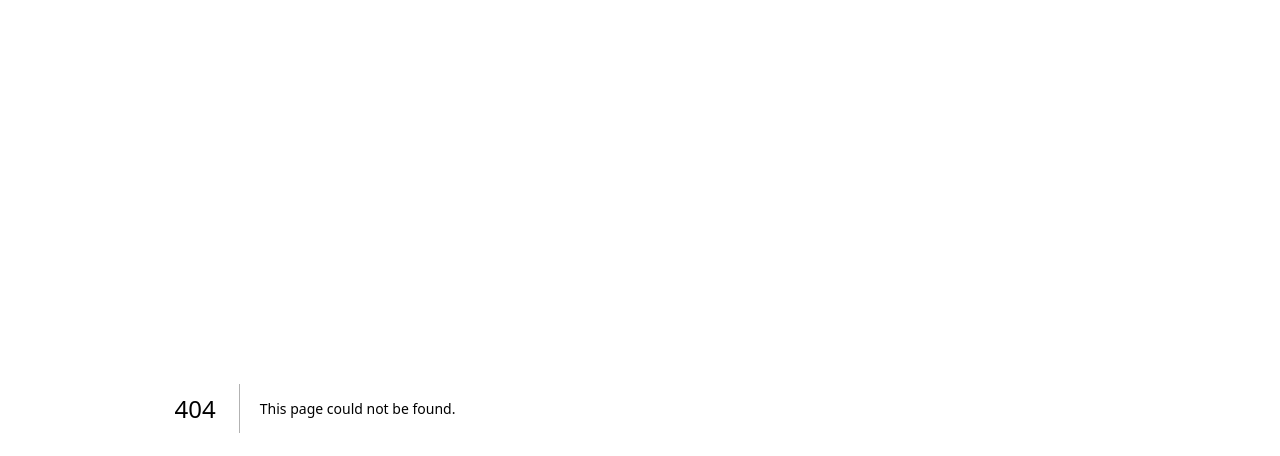
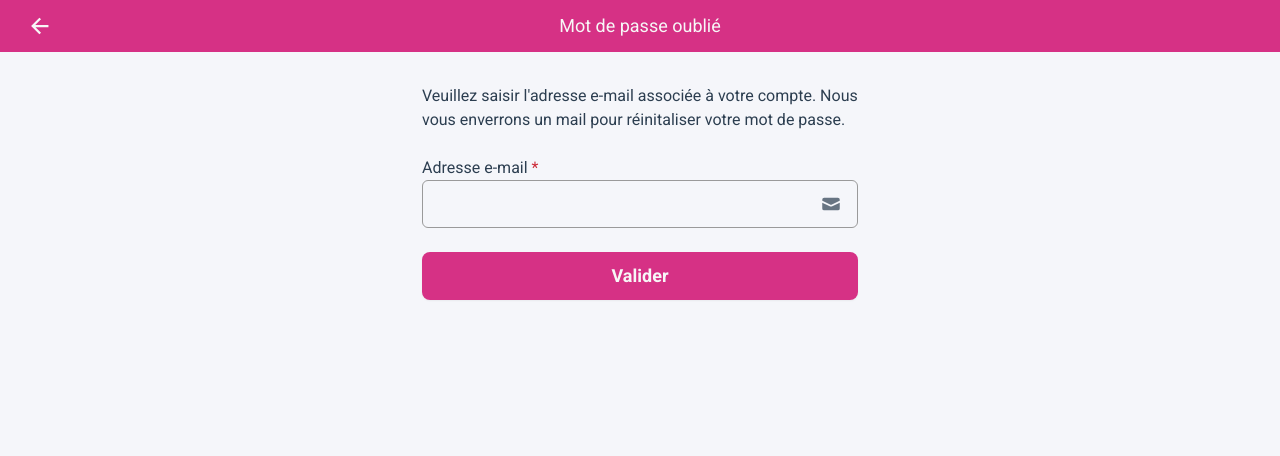
Before and after one commit to btkdevkh/rosa-pwa, a Next.js app: page /forgetPassword in a window 1280 px wide. Before the commit this address had no page. Shown: the top 456 px of the page. Built offline with nearby package versions, Linux system fonts and the light colour scheme.

Commit message:
feat: :lipstick: Add forget password page & working on UI

```diff
--- /dev/null
+++ b/app/components/Loader.tsx
@@ -0,0 +1,9 @@
+const Loader = () => {
+  return (
+    <div className="text-center">
+      <span className="loading loading-dots loading-lg"></span>
+    </div>
+  );
+};
+
+export default Loader;
--- /dev/null
+++ b/app/components/Navbar.tsx
@@ -0,0 +1,38 @@
+import Link from "next/link";
+
+type NavbarProps = {
+  title: string;
+  url: string;
+};
+
+const Navbar = ({ title, url }: NavbarProps) => {
+  return (
+    <div className="bg-primary text-txton3 px-7 py-3">
+      <div className="flex items-center">
+        <Link href={url}>
+          <svg
+            xmlns="http://www.w3.org/2000/svg"
+            width="1.5em"
+            height="1.5em"
+            viewBox="0 0 512 512"
+          >
+            <path
+              fill="none"
+              stroke="currentColor"
+              strokeLinecap="square"
+              strokeMiterlimit="10"
+              strokeWidth="48"
+              d="M244 400L100 256l144-144M120 256h292"
+            />
+          </svg>
+        </Link>
+
+        <div className="text-lg text-center mr-6 flex-1">
+          <span className="text-left">{title}</span>
+        </div>
+      </div>
+    </div>
+  );
+};
+
+export default Navbar;
--- /dev/null
+++ b/app/forgetPassword/page.tsx
@@ -0,0 +1,105 @@
+"use client";
+
+import { FormEvent, useEffect, useState } from "react";
+import Navbar from "../components/Navbar";
+import { useRouter } from "next/navigation";
+import toastError from "../helpers/notifications/toastError";
+
+const ForgetPassword = () => {
+  const router = useRouter();
+
+  const [email, setEmail] = useState("");
+  const [inputErrors, setInputErrors] = useState<{ email: string } | null>(
+    null
+  );
+
+  const handleSubmit = (e: FormEvent<HTMLFormElement>) => {
+    e.preventDefault();
+    setInputErrors(null);
+
+    const emailRegex =
+      /^[a-zA-Z0-9._%+-]+@[a-zA-Z0-9.-]+\.(com|org|net|edu|gov|io|info|biz|co|us|uk|de|fr|ca|au|in)$/;
+
+    // Email validation
+    if (!email || (email && !emailRegex.test(email))) {
+      return setInputErrors(
+        o =>
+          ({
+            ...o,
+            email: "Veuillez saisir une adresse e-mail valide",
+          } as { email: string })
+      );
+    }
+    if (email && email != "bunthoeun.kong@greenshield.fr") {
+      return setInputErrors(
+        o =>
+          ({
+            ...o,
+            email: "Cet identifiant n’existe pas",
+          } as { email: string })
+      );
+    }
+
+    // OK, process to firebase stuff & redirect user to login
+    router.push("/login?reset=ok");
+  };
+
+  // Confirm errors input
+  useEffect(() => {
+    if (inputErrors) {
+      toastError(inputErrors.email, "error-email");
+    }
+  }, [inputErrors]);
+
+  return (
+    <>
+      <Navbar title="Mot de passe oublié" url="/login" />
+
+      <div className="container">
+        <p>
+          Veuillez saisir l&apos;adresse e-mail associée à votre compte. Nous
+          vous enverrons un mail pour réinitaliser votre mot de passe.
+        </p>
+
+        <br />
+
+        <form className="w-full" onSubmit={handleSubmit}>
+          <div className="w-full mx-auto">
+            <label>
+              Adresse e-mail <span className="text-error">*</span>
+            </label>
+            <label className="input input-primary border-txton2 flex items-center gap-2 bg-background rounded-md">
+              <input
+                // required
+                type="text"
+                className="grow"
+                value={email}
+                onChange={e => setEmail(e.target.value)}
+              />
+
+              <svg
+                xmlns="http://www.w3.org/2000/svg"
+                viewBox="0 0 16 16"
+                fill="currentColor"
+                className="h-5 w-5 opacity-70"
+              >
+                <path d="M2.5 3A1.5 1.5 0 0 0 1 4.5v.793c.026.009.051.02.076.032L7.674 8.51c.206.1.446.1.652 0l6.598-3.185A.755.755 0 0 1 15 5.293V4.5A1.5 1.5 0 0 0 13.5 3h-11Z" />
+                <path d="M15 6.954 8.978 9.86a2.25 2.25 0 0 1-1.956 0L1 6.954V11.5A1.5 1.5 0 0 0 2.5 13h11a1.5 1.5 0 0 0 1.5-1.5V6.954Z" />
+              </svg>
+            </label>
+
+            <br />
+
+            <div>
+              <button className="btn bg-primary w-full border-none text-txton3 text-lg hover:bg-primary">
+                Valider
+              </button>
+            </div>
+          </div>
+        </form>
+      </div>
+    </>
+  );
+};
+
+export default ForgetPassword;
--- a/app/globals.css
+++ b/app/globals.css
@@ -5,21 +5,44 @@
 :root {
   --background: #f5f6fa;
   --foreground: #2c3e50;
+  --toastify-icon-color-success: #4a8d4e !important;
+  --toastify-icon-color-error: #cc2936 !important;
 }
 
 body {
   color: var(--foreground);
   background: var(--background);
-  max-width: 1440px;
-  margin: auto;
+  max-width: 100%;
+  margin: 0 auto;
+}
+
+.container {
+  padding: 2rem;
 }
 
 img {
   width: auto; /* Maintains aspect ratio */
 }
 
-@media screen and (min-width: 720px) {
-  body {
-    max-width: 630px;
+/* React toastify */
+.center-toast-container {
+  width: 100% !important;
+  padding: 1rem !important;
+}
+.center-toast {
+  max-width: 435px;
+  margin: 0 auto !important;
+}
+
+@media screen and (min-width: 500px) {
+  .container {
+    max-width: 500px;
+    margin: 0 auto;
   }
 }
+
+@layer components {
+  .input:focus-within {
+    @apply ring-0 outline-none; /* Removes the ring and default outline */
+  }
+}
--- /dev/null
+++ b/app/helpers/notifications/toastError.ts
@@ -0,0 +1,14 @@
+import { toast } from "react-toastify";
+
+const toastError = (msg: string, msgID: string) => {
+  return toast.error(msg, {
+    toastId: msgID,
+    position: "bottom-center",
+    hideProgressBar: true,
+    style: {
+      borderLeft: "0.3rem solid #CC2936",
+    },
+  });
+};
+
+export default toastError;
--- /dev/null
+++ b/app/helpers/notifications/toastSuccess.ts
@@ -0,0 +1,14 @@
+import { toast } from "react-toastify";
+
+const toastSuccess = (msg: string, msgID: string) => {
+  return toast.success(msg, {
+    toastId: msgID,
+    position: "bottom-center",
+    hideProgressBar: true,
+    style: {
+      borderLeft: "0.3rem solid #4A8D4E",
+    },
+  });
+};
+
+export default toastSuccess;
--- a/app/layout.tsx
+++ b/app/layout.tsx
@@ -1,5 +1,7 @@
 import type { Metadata, Viewport } from "next";
 import { Roboto } from "next/font/google";
+import { ToastContainer } from "react-toastify";
+import "react-toastify/dist/ReactToastify.css";
 import "./globals.css";
 
 const roboto = Roboto({
@@ -44,7 +46,13 @@ export default function RootLayout({
   return (
     <html lang="en">
       <body className={roboto.className}>
-        <div className="mx-5 my-2">{children}</div>
+        {children}
+
+        {/* Toast */}
+        <ToastContainer
+          className="center-toast-container"
+          toastClassName="center-toast"
+        />
       </body>
     </html>
   );
--- a/app/login/page.tsx
+++ b/app/login/page.tsx
@@ -2,13 +2,34 @@
 
 import Image from "next/image";
 import Link from "next/link";
-import { FormEvent, useState } from "react";
+import { FormEvent, useEffect, useState, Suspense } from "react";
+import toastSuccess from "../helpers/notifications/toastSuccess";
+import { useRouter, useSearchParams } from "next/navigation";
+import toastError from "../helpers/notifications/toastError";
+import Loader from "../components/Loader";
+
+type LoginInfosType = {
+  email: string;
+  password: string;
+};
 
 const Login = () => {
+  const router = useRouter();
+  const searchParams = useSearchParams();
+  const reset_pass = searchParams.get("reset");
+
   const [email, setEmail] = useState("");
   const [password, setPassword] = useState("");
   const [seePassword, setSeePassword] = useState(false);
   const [inputErrors, setInputErrors] = useState<LoginInfosType | null>(null);
+
+  // Confirm reset password message to user
+  useEffect(() => {
+    if (reset_pass === "ok") {
+      toastSuccess("E-mail de réinitialisation envoyé", "reset-password-sent");
+      router.replace("/login");
+    }
+  }, [reset_pass, router]);
 
   const handleSubmit = (e: FormEvent<HTMLFormElement>) => {
     e.preventDefault();
@@ -58,8 +79,16 @@ const Login = () => {
     }
   };
 
+  // Confirm errors input
+  useEffect(() => {
+    if (inputErrors) {
+      toastError(inputErrors.email, "error-email");
+      toastError(inputErrors.password, "error-password");
+    }
+  }, [inputErrors]);
+
   return (
-    <div className="">
+    <div className="container">
       <br />
 
       {/* Logos */}
@@ -88,7 +117,7 @@ const Login = () => {
 
         <form className="w-full" onSubmit={handleSubmit}>
           <div className="w-full mx-auto">
-            <label className="input flex items-center gap-2 border-txton2 bg-background rounded-md">
+            <label className="input input-primary flex items-center gap-2 border-txton2 bg-background rounded-md">
               <input
                 // required
                 type="text"
@@ -111,7 +140,7 @@ const Login = () => {
 
             <br />
 
-            <label className="mb-3 input input-bordered flex items-center gap-2 border-txton2 bg-background rounded-md">
+            <label className="mb-3 input input-primary flex items-center gap-2 border-txton2 bg-background rounded-md">
               <input
                 // required
                 type={seePassword ? "text" : "password"}
@@ -152,31 +181,8 @@ const Login = () => {
 
             <br />
 
-            {/* Errors */}
             <div>
-              {inputErrors && (
-                <div
-                  role="alert"
-                  className="bg-error text-txton3 mb-1 rounded-md flex gap-1 p-2 items-center"
-                >
-                  <svg
-                    xmlns="http://www.w3.org/2000/svg"
-                    width="1em"
-                    height="1em"
-                    viewBox="0 0 24 24"
-                    className="text-3xl"
-                  >
-                    <path
-                      fill="currentColor"
-                      d="M12 17q.425 0 .713-.288T13 16t-.288-.712T12 15t-.712.288T11 16t.288.713T12 17m-1-4h2V7h-2zm1 9q-2.075 0-3.9-.788t-3.175-2.137T2.788 15.9T2 12t.788-3.9t2.137-3.175T8.1 2.788T12 2t3.9.788t3.175 2.137T21.213 8.1T22 12t-.788 3.9t-2.137 3.175t-3.175 2.138T12 22m0-2q3.35 0 5.675-2.325T20 12t-2.325-5.675T12 4T6.325 6.325T4 12t2.325 5.675T12 20m0-8"
-                    />
-                  </svg>
-                  <span>{inputErrors.email}</span>
-                  <span>{inputErrors.password}</span>
-                </div>
-              )}
-
-              <button className="btn bg-primary w-full border-none text-txton3 text-lg">
+              <button className="btn bg-primary w-full border-none text-txton3 text-lg hover:bg-primary">
                 Connexion
               </button>
             </div>
@@ -195,9 +201,12 @@ const Login = () => {
   );
 };
 
-export default Login;
+const LoginPageWithSuspense = () => {
+  return (
+    <Suspense fallback={<Loader />}>
+      <Login />
+    </Suspense>
+  );
+};
 
-type LoginInfosType = {
-  email: string;
-  password: string;
-};
+export default LoginPageWithSuspense;
--- a/app/page.tsx
+++ b/app/page.tsx
@@ -1,9 +1,18 @@
-import Login from "./login/page";
+"use client";
+
+import { useEffect } from "react";
+import { useRouter } from "next/navigation";
 
 export default function Home() {
+  const router = useRouter();
+
+  useEffect(() => {
+    router.push("/login");
+  }, [router]);
+
   return (
-    <>
-      <Login />
-    </>
+    <div>
+      <h1>Admin</h1>
+    </div>
   );
 }
--- a/package.json
+++ b/package.json
@@ -12,7 +12,8 @@
     "@serwist/next": "^9.0.10",
     "next": "15.0.3",
     "react": "19.0.0-rc-66855b96-20241106",
-    "react-dom": "19.0.0-rc-66855b96-20241106"
+    "react-dom": "19.0.0-rc-66855b96-20241106",
+    "react-toastify": "^10.0.6"
   },
   "devDependencies": {
     "@types/node": "^20",
--- a/tailwind.config.ts
+++ b/tailwind.config.ts
@@ -37,6 +37,13 @@ export default {
   daisyui: {
     base: false,
     styled: true,
+    themes: [
+      {
+        rostheme: {
+          primary: "#D63185",
+        },
+      },
+    ],
   },
   plugins: [daisyui],
 } satisfies Config;
```
Also changed, not shown: 1 other file (tests, documents, lock files or other folders).
